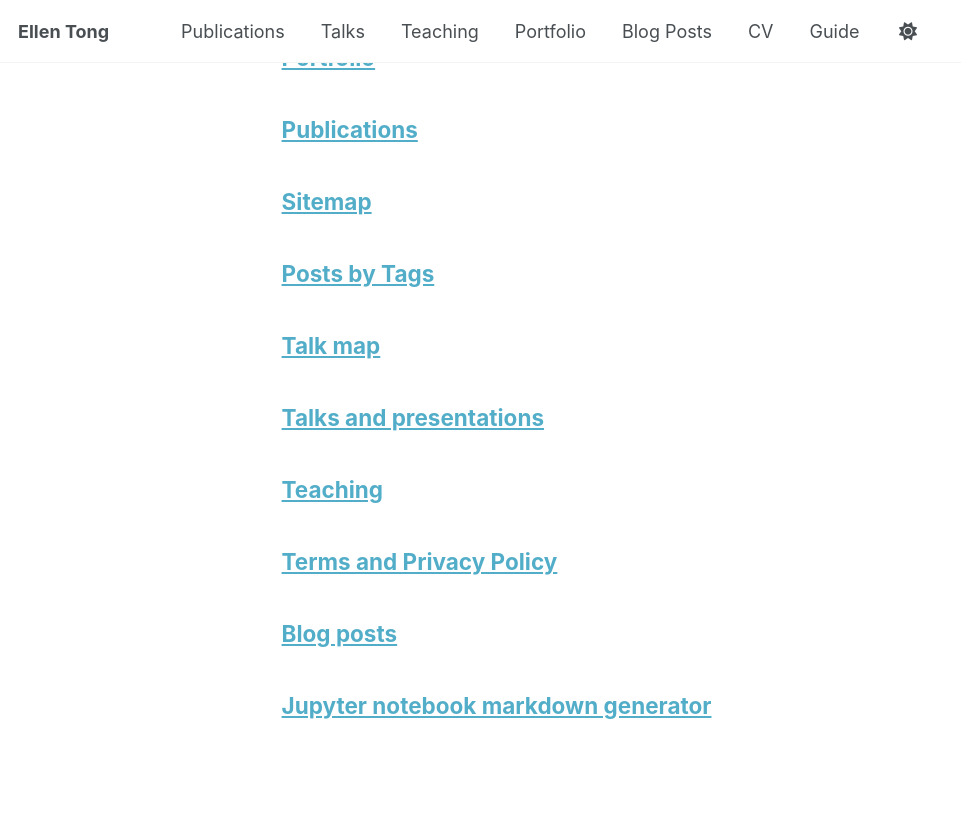
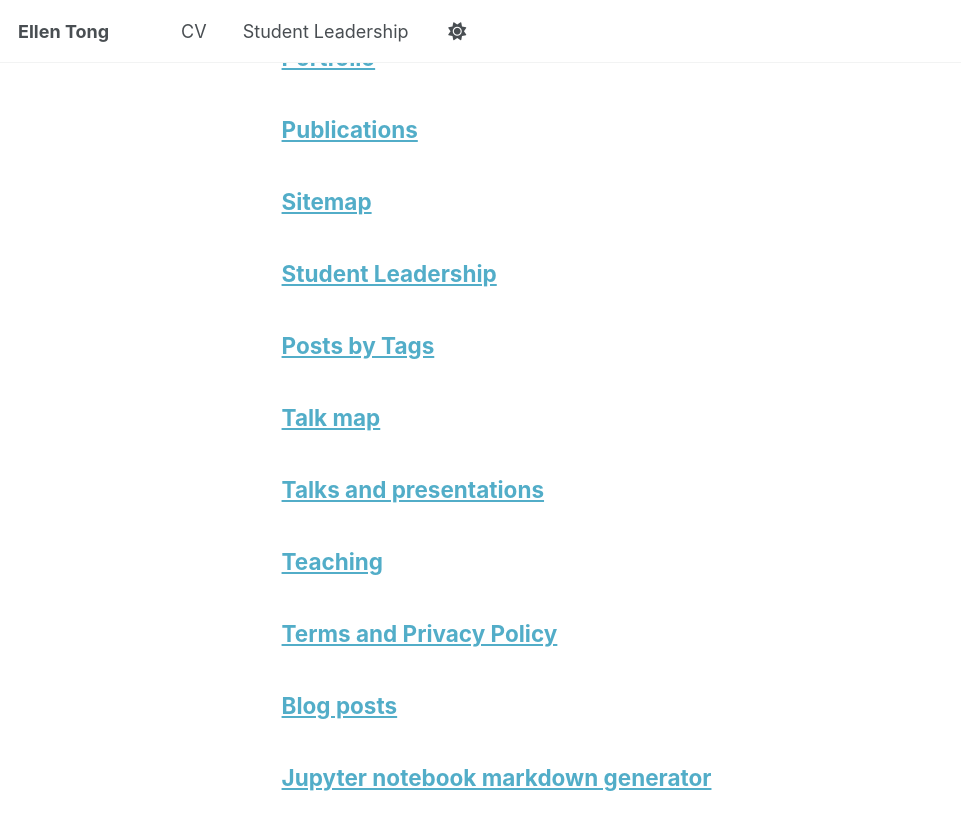
Before and after one commit to ellentong528/ellentong528.github.io, a Jekyll site: the page built from _pages/page-archive.html, in a window 1280 px wide and 900 px high, scrolled down 848 px. Shown: the top 830 px of the window, without its empty margins (0-961 px from the left). Built offline with Jekyll 4.4.1, drawn with Linux system fonts in a browser that asks for light colours; a script that is not in the unit is left out.

Commit message:
add student leadership

```diff
--- a/_data/navigation.yml
+++ b/_data/navigation.yml
@@ -8,26 +8,9 @@
 #      Markdown formatted page while the second is generated using JSON.
 
 main:
-  - title: "Publications"
-    url: /publications/
-
-  - title: "Talks"
-    url: /talks/
-
-  - title: "Teaching"
-    url: /teaching/
-
-  - title: "Portfolio"
-    url: /portfolio/
-
-  - title: "Blog Posts"
-    url: /year-archive/
 
   - title: "CV"
     url: /cv/
 
-  # - title: "CV"
-  #   url: /cv-json/
-
-  - title: "Guide"
-    url: /markdown/
+  - title: "Student Leadership"
+    url: /student-leadership/
```
Also changed, not shown: _pages/student-leadership.md (added, +10 -0 lines).
